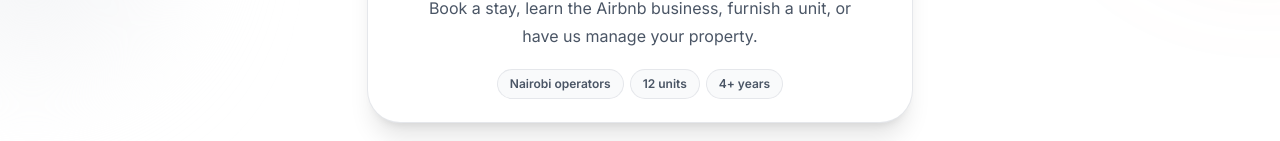
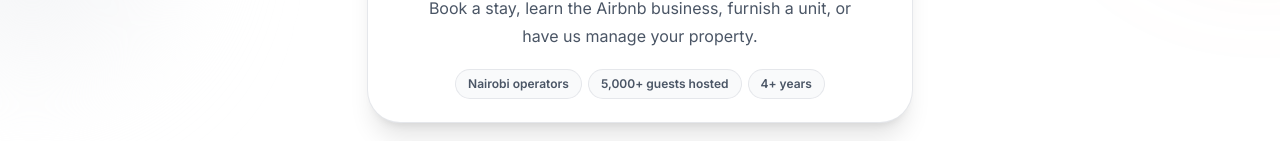
Before and after one commit to elitestaysafrica/website, a Next.js app: page /start in a window 1280 px wide. Shown: the part 422-563 px from the top of the page. Built offline with nearby package versions, Linux system fonts and the light colour scheme; no server answers.

Commit message:
fix: update start page trust metric

```diff
--- a/src/app/start/page.tsx
+++ b/src/app/start/page.tsx
@@ -163,7 +163,7 @@ export default function StartPage() {
 
               <div className="mt-5 flex flex-wrap justify-center gap-2 text-xs font-semibold text-gray-600">
                 <span className="rounded-full bg-gray-50 px-3 py-1.5 ring-1 ring-gray-200">Nairobi operators</span>
-                <span className="rounded-full bg-gray-50 px-3 py-1.5 ring-1 ring-gray-200">12 units</span>
+                <span className="rounded-full bg-gray-50 px-3 py-1.5 ring-1 ring-gray-200">5,000+ guests hosted</span>
                 <span className="rounded-full bg-gray-50 px-3 py-1.5 ring-1 ring-gray-200">4+ years</span>
               </div>
             </div>
```
